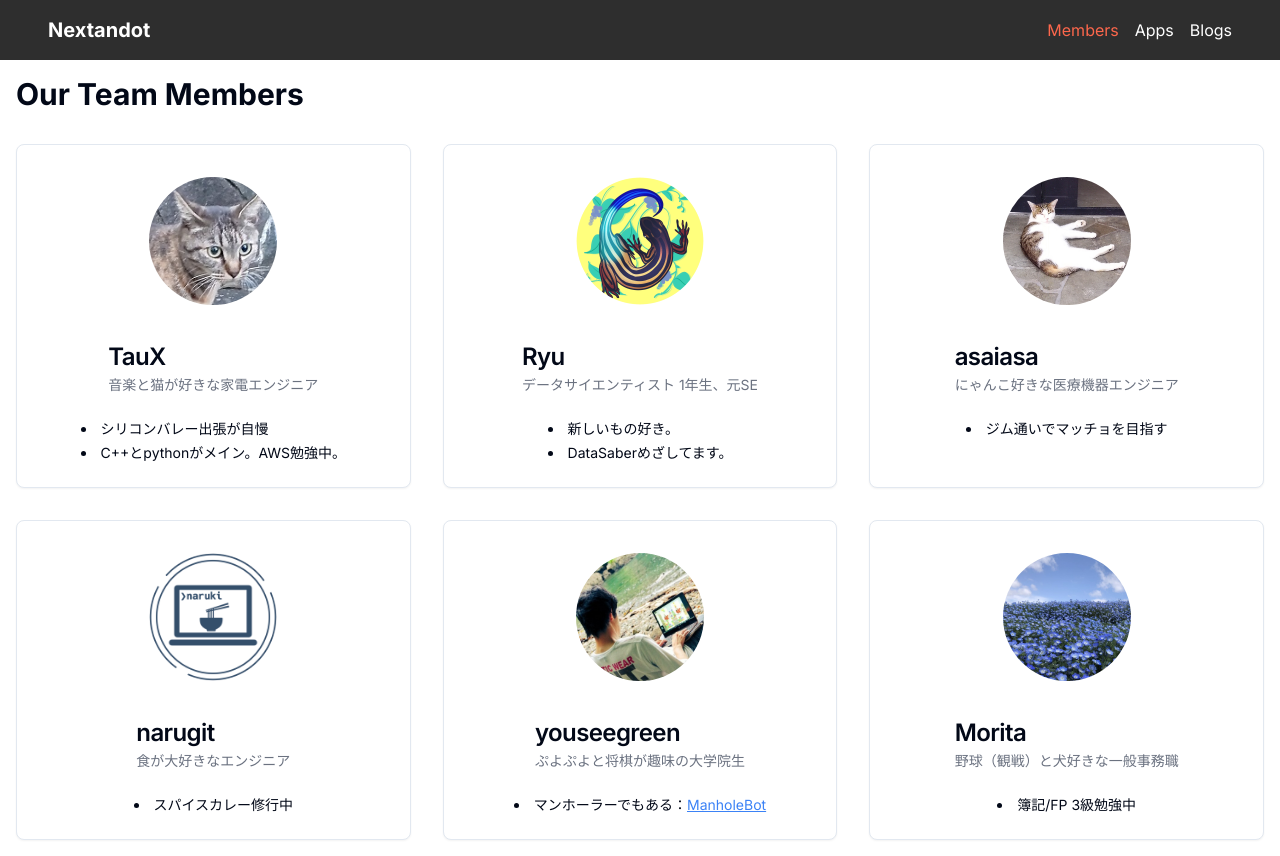
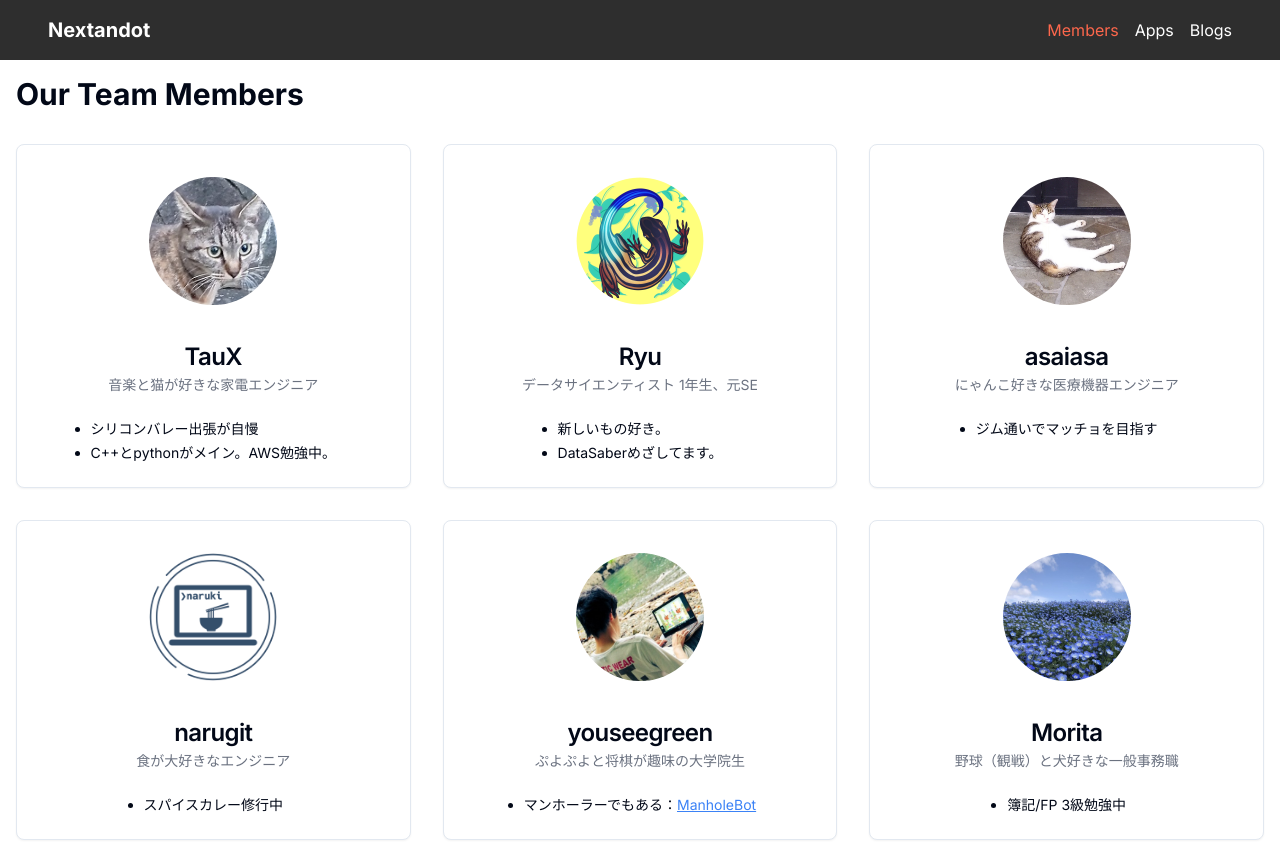
Before and after one commit to nextandot/nextandot.github.io, a Next.js app: page /members in a window 1280 px wide. Built offline with nearby package versions, Linux system fonts and the light colour scheme.

Commit message:
feat: centerize member page

```diff
--- a/app/members/page.tsx
+++ b/app/members/page.tsx
@@ -70,17 +70,17 @@ const members = [
       <h1 className="text-3xl font-bold mb-8">Our Team Members</h1>
       <div className="grid grid-cols-1 md:grid-cols-2 lg:grid-cols-3 gap-8">
         {members.map((member, index) => (
-          <Card key={index} className="overflow-hidden flex flex-col items-center pt-8">
+          <Card key={index} className="overflow-hidden flex flex-col items-center pt-8 text-center">
             <Avatar className="w-32 h-32 mb-4">
               <AvatarImage src={member.imageUrl} alt={member.name} />
               <AvatarFallback>{member.name.slice(0, 2)}</AvatarFallback>
             </Avatar>
-              <CardHeader>
+            <CardHeader className="flex flex-col items-center">
               <CardTitle>{member.name}</CardTitle>
               <p className="text-sm text-gray-500">{member.role}</p>
             </CardHeader>
-              <CardContent>
-                <ul className="list-disc list-inside space-y-1">
+            <CardContent className="flex flex-col">
+              <ul className="list-disc pl-0 space-y-1 text-left">
                 {member.description.map((item, i) => (
                   <li key={i} className="text-sm" dangerouslySetInnerHTML={{ __html: item }} />
                 ))}
```
Lines whose indentation alone changed are shown as unchanged.
